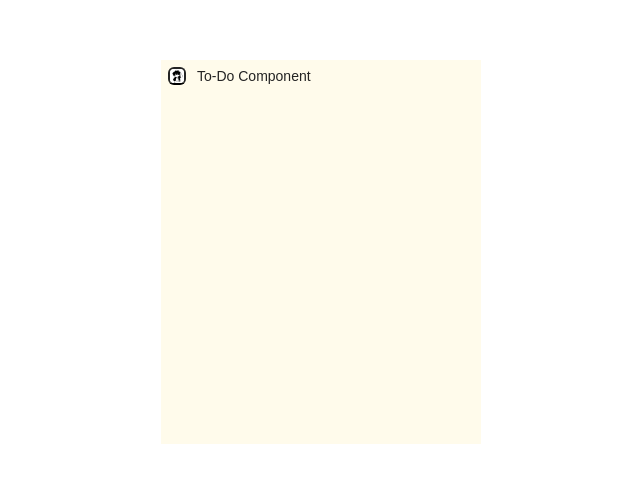
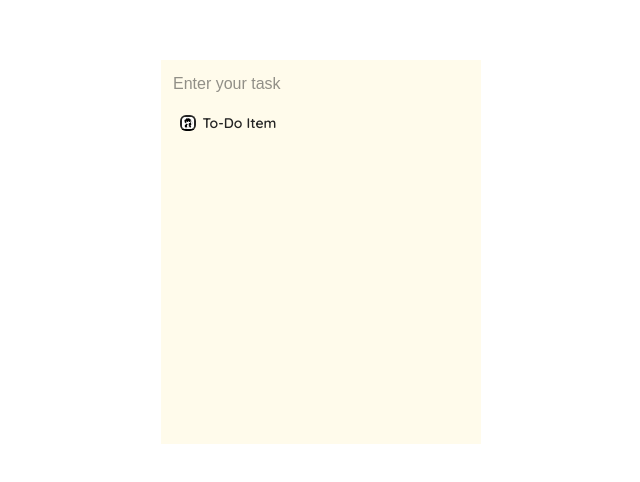
Before and after one commit to davemiyazaki/TinyToDo, a React (Vite) app: page / in a window 1280 px wide. Shown: the part 148-630 px from the top of the page, without its empty margins (319-959 px from the left). Built offline with nearby package versions, Linux system fonts and the light colour scheme.

Commit message:
Wokring on functionality of adding todo

```diff
--- a/index.html
+++ b/index.html
@@ -1,6 +1,9 @@
 <!doctype html>
 <html lang="en">
   <head>
+    <link rel="preconnect" href="https://fonts.googleapis.com">
+    <link rel="preconnect" href="https://fonts.gstatic.com" crossorigin>
+    <link href="https://fonts.googleapis.com/css2?family=Quicksand:wght@300..700&display=swap" rel="stylesheet">
     <meta charset="UTF-8" />
     <meta name="viewport" content="width=device-width, initial-scale=1.0" />
     <title>TinyToDo</title>
--- a/src/App.jsx
+++ b/src/App.jsx
@@ -4,7 +4,7 @@ import ToDoList from "./components/Todo.jsx"
 function App() {
 
   return (
-    <div className='w-80 h-96 bg-amber-50'>
+    <div className='w-80 h-96 bg-amber-50' id = "main">
       <ToDoList/>
     </div>
   )
--- /dev/null
+++ b/src/components/EntryField.jsx
@@ -0,0 +1,8 @@
+
+const EntryField = () => {
+  return(
+    <input  id="EntryField_input" type="text" placeholder="Enter your task" className="p-3 pb-0"/>
+  );
+}
+
+export default EntryField;
--- a/src/components/ToDoItem.jsx
+++ b/src/components/ToDoItem.jsx
@@ -1,13 +1,13 @@
-const ToDoItem = () =>{
+const ToDoItem = ( {name = "To-Do Item"}) =>{
   return(
-    <div className="grid grid-cols-[10%_90%] w-full h-fit text-sm">
-      <div className= " p-[7px] box-border h-full w-full" id="checklist">
+    <div className=" p-3 grid grid-cols-[10%_90%] w-full h-fit text-sm" id="toDoItem_main">
+      <div className= "flex justify-center items-center p-[7px]  box-border h-full w-full" id="toDoItem_check">
         <img className="object-cover border-b-black border-2 rounded-md" src="/todo-icon.jpg"/>
       </div>
 
 
-      <div className="flex h-full w-full box-border p-1 items-center" id="toDoName">
-        <span className = "" > To-Do Component </span>
+      <div className="flex h-full w-full box-border p-1 pl-0 items-center nunito-sans-md" id="toDoItem_name">
+        <span className = "" > {name} </span>
       </div>
     </div>
   );
--- a/src/components/Todo.jsx
+++ b/src/components/Todo.jsx
@@ -1,7 +1,19 @@
 import ToDoItem from "./ToDoItem"
+import EntryField from "./EntryField";
+import { useEffect } from "react";
+
 const ToDoList = () => {
+  useEffect(() => {
+  const entryField = document.getElementById("EntryField_input");
+
+  entryField.addEventListener("keydown", (e)=>{
+        if(e.code === "Enter" && (entryField.value != "" || entryField.value != null)){
+            console.log(entryField.value)}});
+  },[]);
+
   return(
     <div className="flex flex-col w-full">
+    <EntryField/>
     <ToDoItem/>
     </div>
   );
--- a/src/index.css
+++ b/src/index.css
@@ -1,12 +1,29 @@
 @import 'tailwindcss';
 :root {
-  font-family: Arial;
+  font-family: "Nunito", sans-serif;
 
   color:#242424;
   background-color: rgba(255, 255, 255, 0.87);
 
-  font-synthesis: none;
-  text-rendering: optimizeLegibility;
-  -webkit-font-smoothing: antialiased;
-  -moz-osx-font-smoothing: grayscale;
 }
+
+/*---------FONTS---------*/
+.nunito-sans-sm{
+  font-family: "Nunito", "Times New Roman", sans-serif;
+  font-optical-sizing: auto;
+  font-weight: 200;
+  font-style: normal;
+}
+
+.nunito-sans-md {
+  font-family: "Quicksand", "Times New Roman", sans-serif;
+  font-weight: 600;
+  font-style: normal;
+}
+
+.nunito-sans-bl {
+  font-family: "Nunito", "Times New Roman", sans-serif;
+  font-optical-sizing: auto;
+  font-weight: 700;
+  font-style: normal;
+}
```
